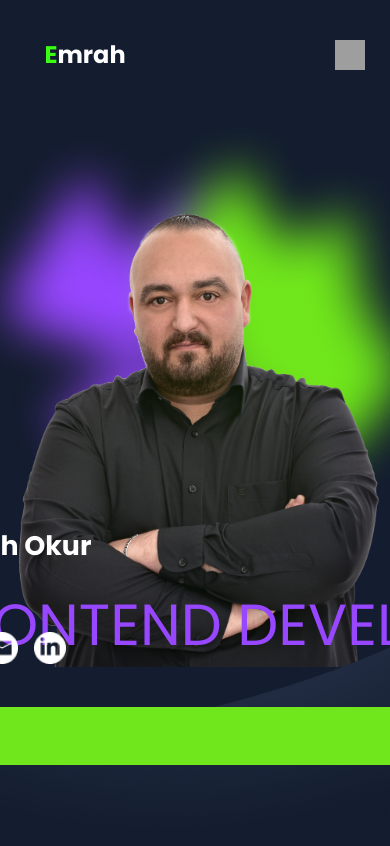
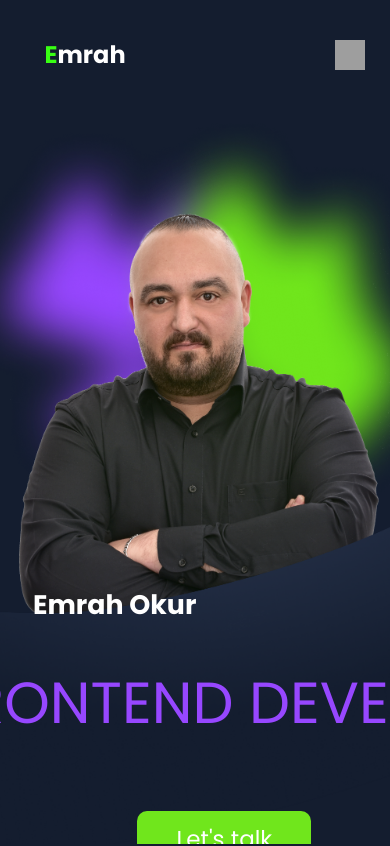
Before and after one commit to EmrahOkur/Emrah-Okur-Portfolio, an Angular app in the folder Emrah-Okur-Portfolio/: page / in a window 390 px wide. Shown: the top 846 px of the page. Built offline with nearby package versions, Linux system fonts and the light colour scheme; grey boxes are pictures that could not be loaded.

Commit message:
Hero-section mobile resposive bug fixes

```diff
--- a/Emrah-Okur-Portfolio/src/app/hero/hero-mobile.component.scss
+++ b/Emrah-Okur-Portfolio/src/app/hero/hero-mobile.component.scss
@@ -21,10 +21,32 @@
         margin-top: 33vh;
     }
 
-    .text-section {
-        margin-left: 1%;
-        margin-top: -6vh;
+
+    .cta-button{
+        display: flex;
+        justify-content: center;
+        align-items: center;
+        width: auto;
+        margin-top: 50px;
+
+
     }
+    .hero-name{
+        display: flex;
+        justify-content: center;
+        align-items: center;
+
+    }
+    .secondary-shadow{
+        bottom: 120px;
+    }
+    .footer-links{
+        display: none;
+    }
+
+
+
+
 }
 
 // Für kleine Bildschirme mit spezifischen Abmessungen
```
